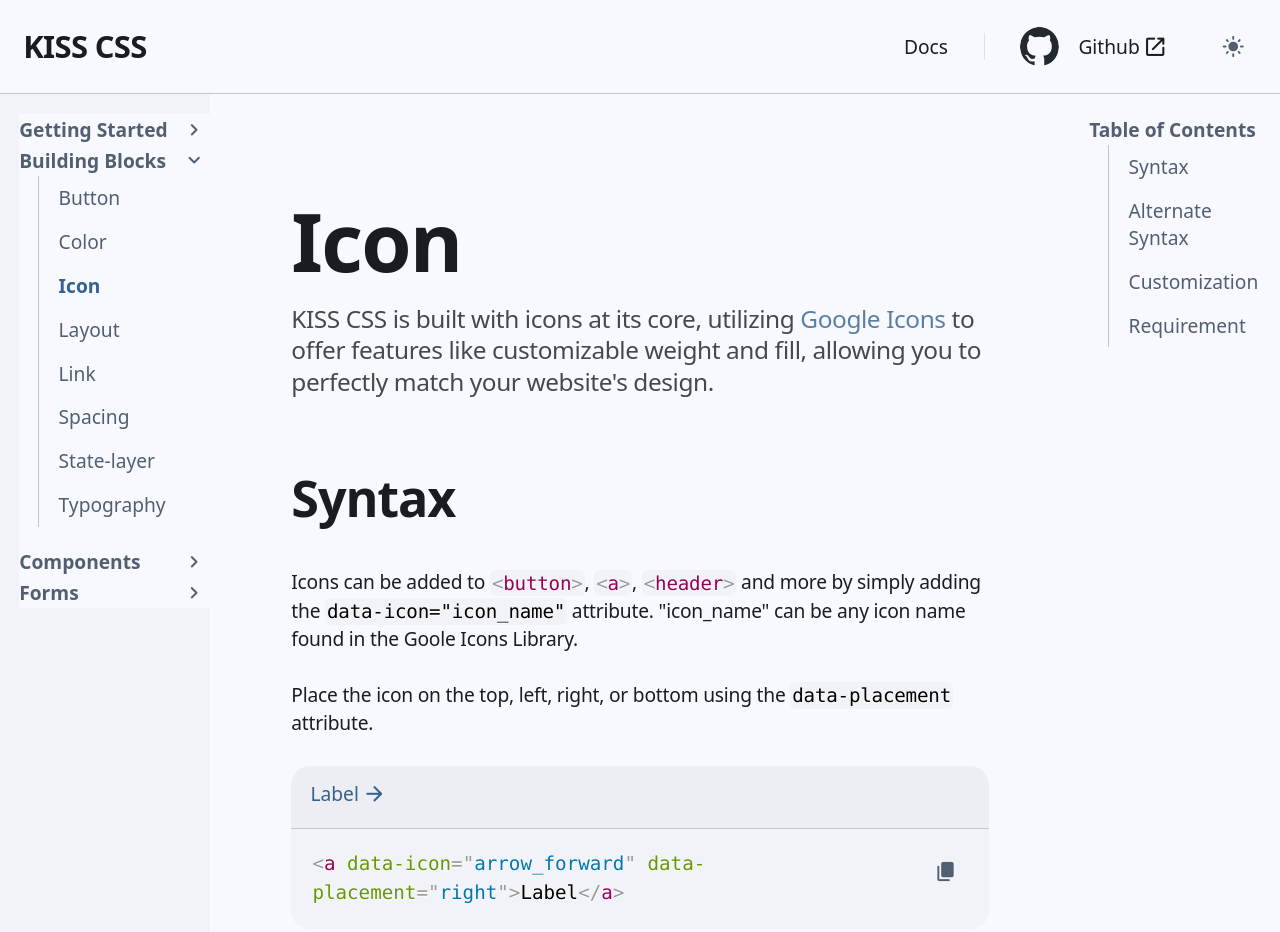
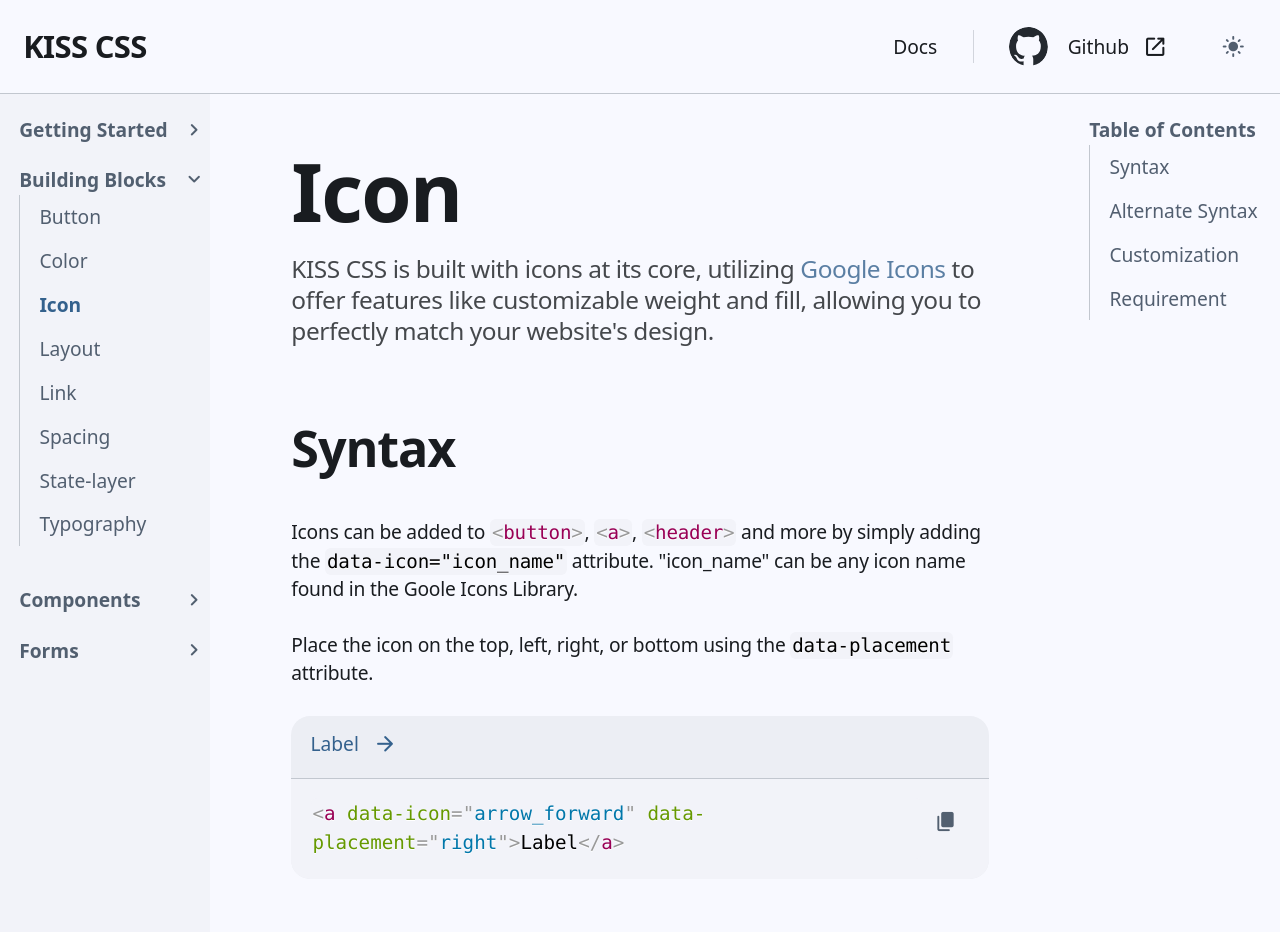
Before and after one commit to JDRadatti/kiss-css.com, a website built with Vite: page kiss-css-website/docs/base/icon.html in a window 1280 px wide. Shown: the top 932 px of the page. Built offline with nearby package versions, Linux system fonts and the light colour scheme.

Commit message:
Reload KISS CSS: style.css

```diff
--- a/kiss-css-website/css/style.css
+++ b/kiss-css-website/css/style.css
@@ -834,8 +834,8 @@
 
 :not(aside) > nav > ul > hr {
   width: 1px;
-  height: 50%;
-  opacity: 0.5;
+  height: 60%;
+  opacity: 0.7;
   border-right: 1px solid var(--md-sys-color-outline-variant);
   border-bottom: none;
   border-top: none;
@@ -1904,10 +1904,10 @@
 }
 
 :not(button, summary)[data-icon]:not([data-placement=right])::before, :not(button, summary)[data-icon][data-placement=left]::before {
-  padding-right: calc(1.272em * 0);
+  padding-right: var(--xs);
 }
 :not(button, summary)[data-icon][data-placement=right]::before {
-  padding-left: calc(1.272em * 0);
+  padding-left: var(--xs);
 }
 :not(button, summary)[data-icon][data-placement=top]::before, :not(button, summary)[data-icon][data-placement=bottom]::before {
   padding: 0;
@@ -2139,6 +2139,10 @@
   background-color: transparent;
 }
 
+article.fit {
+  width: fit-content;
+}
+
 button {
   letter-spacing: -0.004em;
   font-size: 0.8348972989em;
@@ -2257,6 +2261,7 @@
 nav[role=menu],
 aside nav {
   flex-direction: column;
+  justify-content: flex-start;
 }
 nav[role=menu] ul,
 aside nav ul {
@@ -2264,9 +2269,25 @@
   flex-direction: column;
   gap: var(--xs);
 }
-
-aside nav {
-  justify-content: flex-start;
+nav[role=menu] > details:last-child,
+aside nav > details:last-child {
+  padding-bottom: var(--xxl);
+}
+nav[role=menu] details > summary,
+aside nav details > summary {
+  font-weight: 700;
+}
+nav[role=menu] details > summary.hide-arrows:after,
+aside nav details > summary.hide-arrows:after {
+  content: "";
+}
+nav[role=menu] details > summary[disabled],
+aside nav details > summary[disabled] {
+  pointer-events: none;
+}
+nav[role=menu] details > summary[disabled]:after,
+aside nav details > summary[disabled]:after {
+  content: "";
 }
 
 textarea,
@@ -2738,49 +2759,37 @@
   outline: 1px solid var(--md-sys-color-primary-container);
 }
 
-nav details {
+nav details:not([role=dropdown]) {
+  margin-top: var(--sm);
   margin-left: var(--sm);
-  background-color: var(--bg-color);
-}
-nav details ol,
-nav details ul {
+  background-color: transparent;
+}
+nav details:not([role=dropdown]) ol,
+nav details:not([role=dropdown]) ul {
   margin-top: 0;
-  margin-left: var(--sm);
+  margin-left: 0;
   list-style: none;
   border-left: 1px solid var(--md-sys-color-outline-variant);
   border-bottom: none;
   border-top: none;
   border-right: none;
 }
-nav details ol li:not(:has(> details)),
-nav details ul li:not(:has(> details)) {
+nav details:not([role=dropdown]) ol li:not(:has(> details)),
+nav details:not([role=dropdown]) ul li:not(:has(> details)) {
   padding: var(--xs) var(--sm);
 }
-nav details ol li:not(:has(> details)) a,
-nav details ul li:not(:has(> details)) a {
+nav details:not([role=dropdown]) ol li:not(:has(> details)) a,
+nav details:not([role=dropdown]) ul li:not(:has(> details)) a {
   color: var(--md-sys-color-secondary);
 }
-nav details ol li:not(:has(> details)) a:hover,
-nav details ul li:not(:has(> details)) a:hover {
+nav details:not([role=dropdown]) ol li:not(:has(> details)) a:hover,
+nav details:not([role=dropdown]) ul li:not(:has(> details)) a:hover {
   color: var(--md-sys-color-primary);
 }
-nav details ol li:not(:has(> details)) a[aria-current],
-nav details ul li:not(:has(> details)) a[aria-current] {
+nav details:not([role=dropdown]) ol li:not(:has(> details)) a[aria-current],
+nav details:not([role=dropdown]) ul li:not(:has(> details)) a[aria-current] {
   color: var(--md-sys-color-primary);
   font-weight: 650;
-}
-
-aside nav details > summary {
-  font-weight: 700;
-}
-aside nav details > summary.hide-arrows:after {
-  content: "";
-}
-aside nav details > summary[disabled] {
-  pointer-events: none;
-}
-aside nav details > summary[disabled]:after {
-  content: "";
 }
 
 [data-tooltip] {
@@ -2888,8 +2897,16 @@
   display: grid;
   grid-template-rows: auto 1fr auto;
   grid-template-columns: 210px 1fr 210px;
+  min-height: 100vh;
+}
+body:has(aside) {
+  grid-template-areas: "header header header" "menu main main" "menu footer footer";
+}
+body:has(aside + aside) {
+  grid-template-areas: "header header header" "menu main sidebar" "menu footer footer";
+}
+body:not(:has(aside)) {
   grid-template-areas: "header header header" "main main main" "footer footer footer";
-  min-height: 100vh;
 }
 body > header {
   grid-area: header;
@@ -2901,31 +2918,41 @@
 body > footer {
   grid-area: footer;
 }
-body:has(aside) {
-  grid-template-areas: "header header header" "menu main main" "footer footer footer";
-}
-body:has(aside + aside) {
-  grid-template-areas: "header header header" "menu main sidebar" "footer footer footer";
-}
-body:not(:has(aside)) {
-  grid-template-areas: "header header header" "menu menu menu" "footer footer footer";
-}
 body > aside {
   grid-area: menu;
   width: 210px;
-  padding-top: var(--sm);
 }
 body > aside + aside {
   grid-area: sidebar;
 }
+body > aside + aside details {
+  margin-left: 0;
+}
 
 body > aside nav {
   position: sticky;
-  top: 25px;
-  overflow: scroll;
-  height: 85vh;
-}
-
+  top: 0;
+  overflow: auto;
+  overflow-x: hidden;
+  max-height: 100vh;
+}
+
+@media screen and (max-width: 992px) {
+  body:has(aside + aside) {
+    grid-template-areas: "header header header" "menu main main" "footer footer footer";
+  }
+  body:has(aside + aside) > aside + aside {
+    display: none;
+  }
+}
+@media screen and (max-width: 768px) {
+  body:has(aside + aside), body:has(aside) {
+    grid-template-areas: "header header header" "main main main" "footer footer footer";
+  }
+  body:has(aside + aside) > aside, body:has(aside) > aside {
+    display: none;
+  }
+}
 body > footer,
 body > header:not(.wide),
 body > main {
@@ -2977,10 +3004,6 @@
   overflow: hidden;
 }
 
-body > main > hgroup {
-  padding-top: var(--lg);
-}
-
 section > *:not(:last-child, h1, h2, h3, h4, h5, h6) {
   margin-bottom: var(--md);
 }
```
